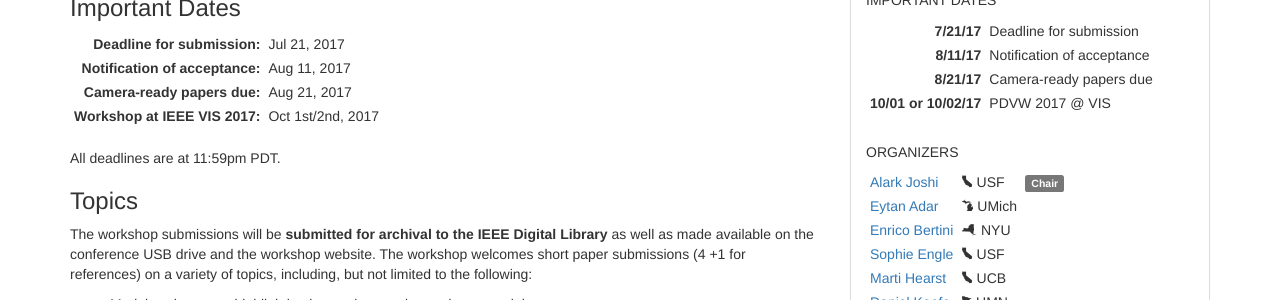
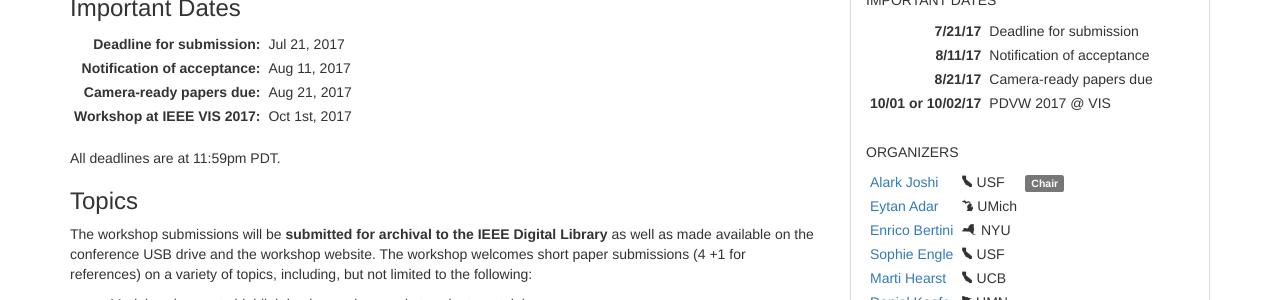
Before and after one commit to usfvgl/pdvw, a Jekyll site: the page built from 2017/cfp.html, in a window 1280 px wide. Shown: the part 337-637 px from the top of the page. Built offline with Jekyll 4.4.1, drawn with Linux system fonts in a browser that asks for light colours.

Commit message:
Updated cfp
to be consistent with the website

```diff
--- a/2017/cfp.html
+++ b/2017/cfp.html
@@ -27,7 +27,7 @@ In this workshop, we will continue to sustain a community of practice that provi
 
       <tr>
         <th>Workshop at IEEE VIS 2017:</td>
-        <td>Oct 1st/2nd, 2017</td>
+        <td>Oct 1st, 2017</td>
       </tr>
     </tbody>
   </table>
```
